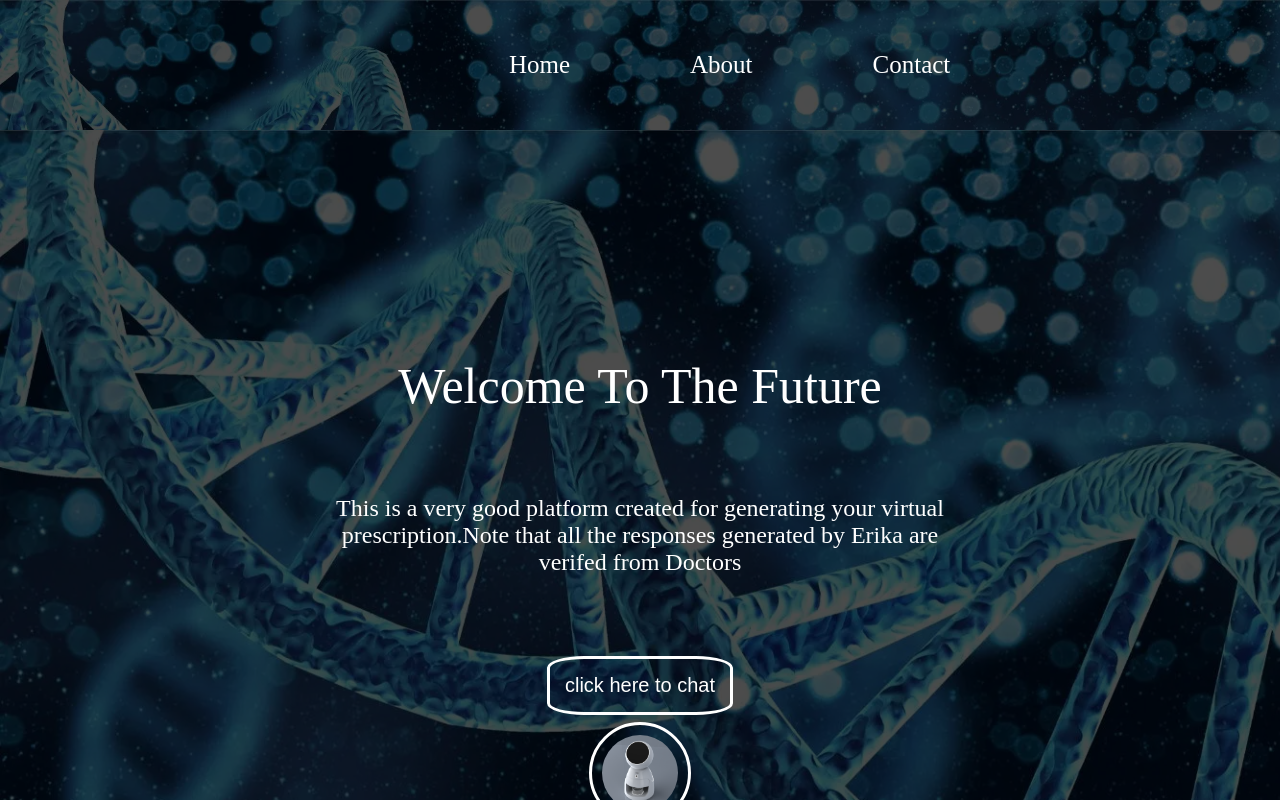
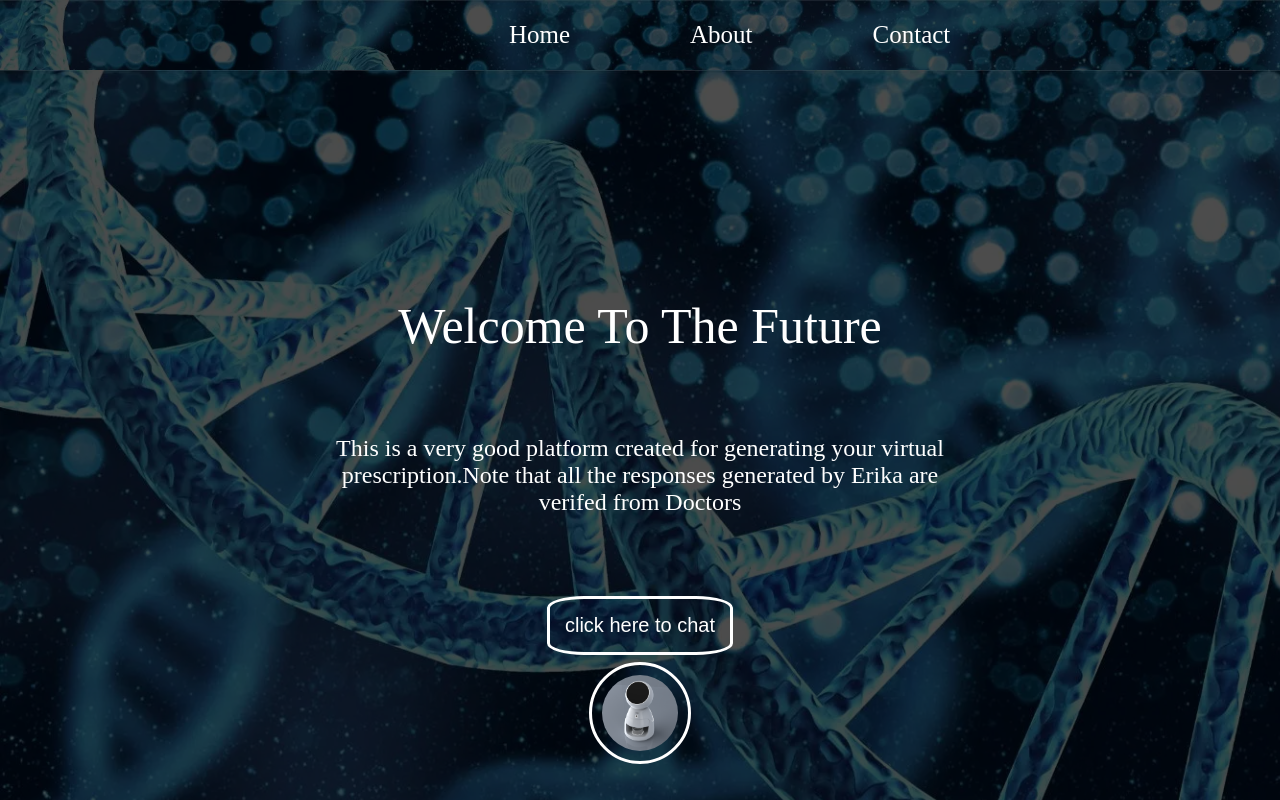
Before and after one commit to Rajput1809/Erika2, a plain HTML site: page index.html in a window 1280 px wide. Shown: the top 800 px of the page. Drawn offline with Linux system fonts and the light colour scheme.

Commit message:
Update style.css

```diff
--- a/css/style.css
+++ b/css/style.css
@@ -255,14 +255,14 @@
 
 
 
-@media only screen and (max-width:1977px){
+@media only screen and (max-width:1726px){
     .nav-list{
        text-align: center;
        justify-content: center;
     }
     .navbar{
         flex-direction: column;
-        height: 130px;
+        height: 70px;
         position: sticky;
     }
     .rightNav{
```
